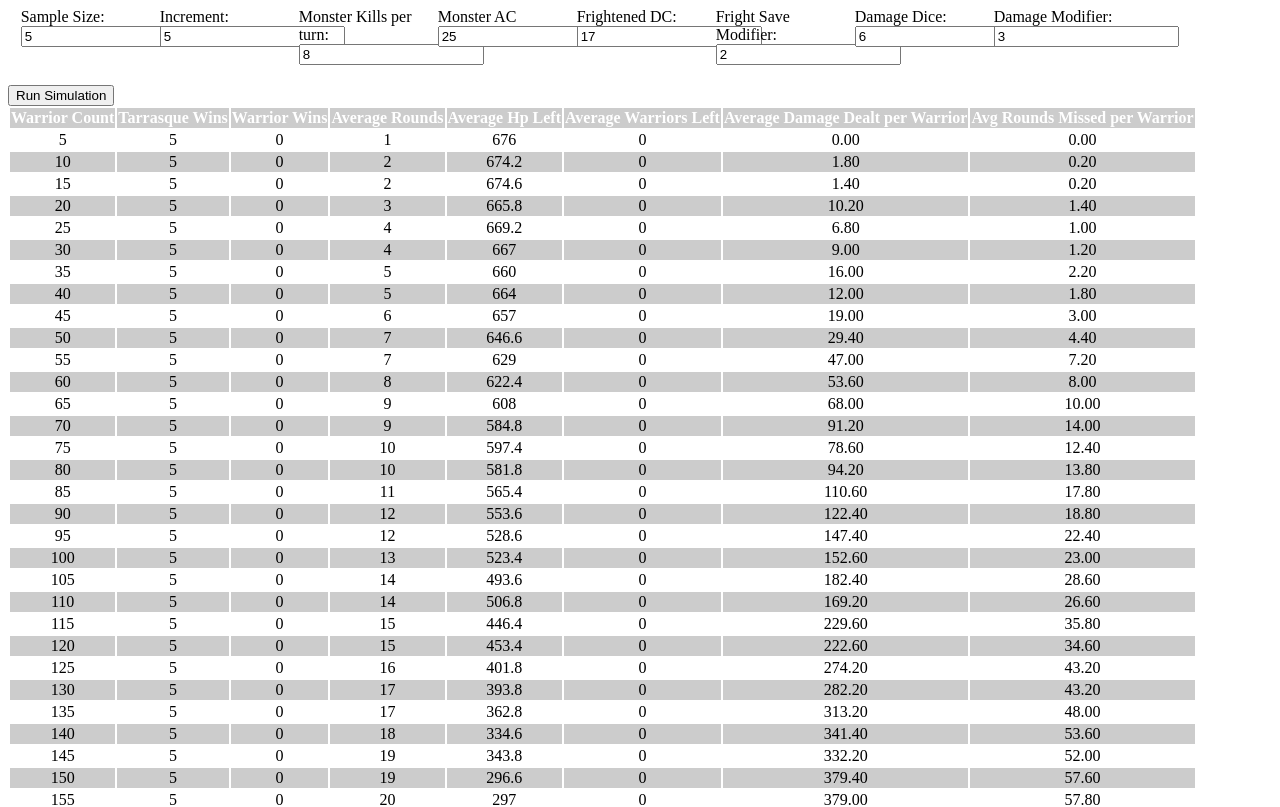
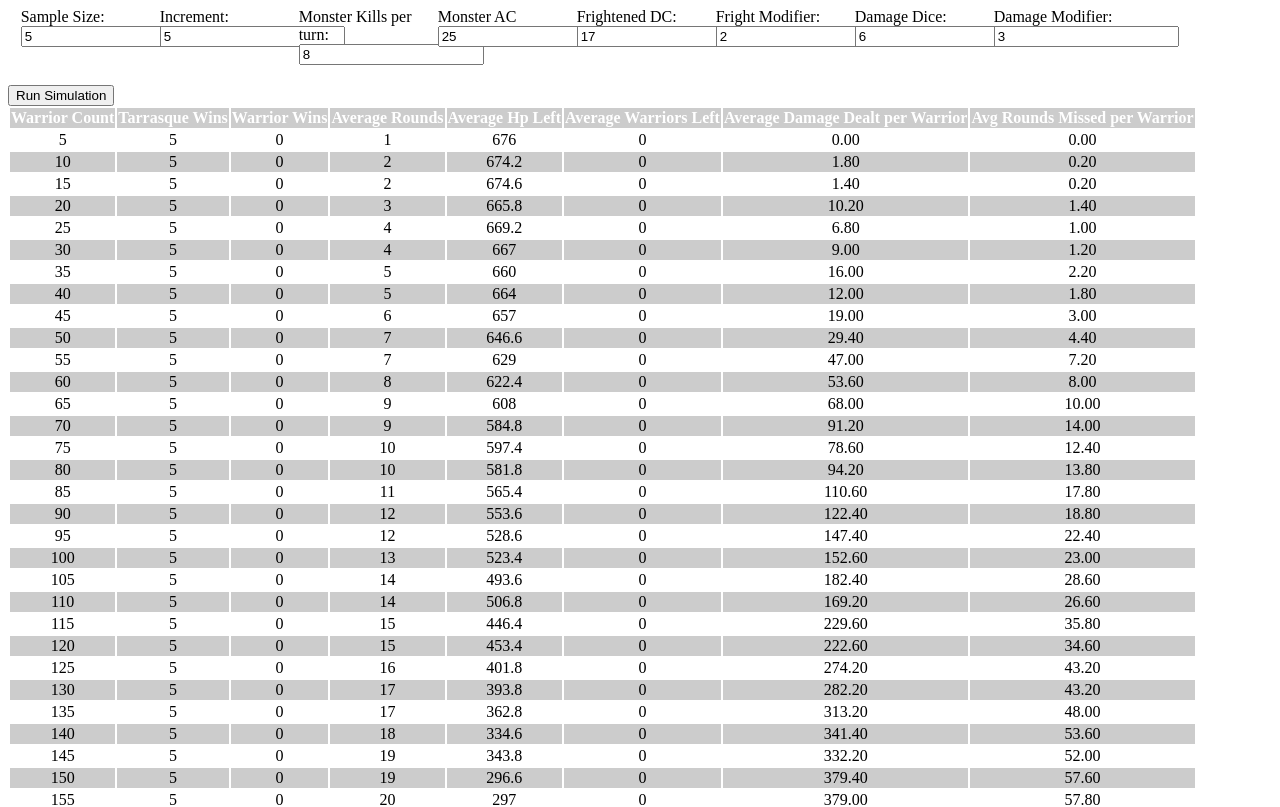
Before and after one commit to paulvmoreau/MeatGrinder, an Angular app: page / in a window 1280 px wide. Shown: the top 807 px of the page. Built offline with nearby package versions, Linux system fonts and the light colour scheme.

Commit message:
trying hard to not fail

```diff
--- a/src/app/app.component.html
+++ b/src/app/app.component.html
@@ -24,7 +24,7 @@
   [(ngModel)]="frightenedDC">
 </div>
 <div class="option-container">
-  Fright Save Modifier:
+  Fright Modifier:
   <input type="number" name="increment"
   [(ngModel)]="frightSaveModifier">
 </div>
```
